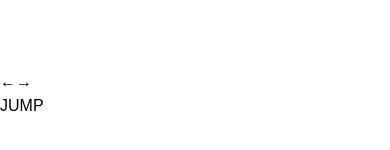
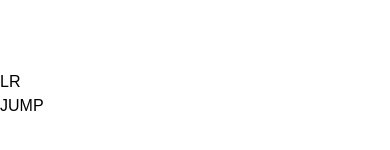
Before and after one commit to anh0701/finds, a Vue app: page / in a window 390 px wide. Shown: the part 402-552 px from the top of the page. Built offline with nearby package versions, Linux system fonts and the light colour scheme.

Commit message:
button mobile

```diff
--- a/src/components/GameCanvas.vue
+++ b/src/components/GameCanvas.vue
@@ -6,19 +6,17 @@
     <div
       class="w-full max-w-[900px] px-2 flex flex-col md:flex-row gap-3 md:justify-between md:items-center mb-4"
     >
-      <!-- TITLE -->
       <h1 class="text-2xl md:text-3xl font-black">English Quiz Platformer</h1>
 
       <!-- HUD INFO -->
       <div class="flex gap-3 flex-wrap">
-        <!-- LEVEL -->
+
         <div
           class="bg-slate-800 px-4 py-2 rounded-xl font-bold text-sm md:text-base"
         >
           Level {{ currentLevel.id }}
         </div>
 
-        <!-- SCORE -->
         <div
           class="bg-slate-800 px-4 py-2 rounded-xl font-bold text-sm md:text-base"
         >
@@ -97,21 +95,16 @@
       <div
         class="w-[90vw] max-w-[500px] bg-slate-900 border-4 border-yellow-400 rounded-3xl p-6 md:p-10 flex flex-col items-center gap-6 shadow-2xl"
       >
-        <!-- TITLE -->
         <h1
           class="text-4xl md:text-6xl font-black text-yellow-300 tracking-[4px] md:tracking-[6px] animate-pulse text-center"
         >
           YOU WIN
         </h1>
-
-        <!-- TEXT -->
         <p
           class="text-slate-300 text-base md:text-xl font-semibold text-center"
         >
           All levels completed
         </p>
-
-        <!-- BUTTON -->
         <button
           @click="restartGame"
           class="px-6 md:px-8 py-3 md:py-4 rounded-2xl bg-yellow-400 text-black font-black text-lg md:text-xl hover:scale-105 active:scale-95 transition-all duration-200 shadow-lg"
@@ -127,26 +120,24 @@
     >
       <!-- LEFT / RIGHT -->
       <div class="flex gap-4 pointer-events-auto">
-        <!-- LEFT -->
+
         <button
           @touchstart.prevent="mobileControls.left = true"
           @touchend="mobileControls.left = false"
           class="w-16 h-16 rounded-full bg-slate-800/80 backdrop-blur border border-white/20 text-2xl font-black active:scale-95"
         >
-          ←
+          L
         </button>
 
-        <!-- RIGHT -->
         <button
           @touchstart.prevent="mobileControls.right = true"
           @touchend="mobileControls.right = false"
           class="w-16 h-16 rounded-full bg-slate-800/80 backdrop-blur border border-white/20 text-2xl font-black active:scale-95"
         >
-          →
+          R
         </button>
       </div>
 
-      <!-- JUMP -->
       <div class="pointer-events-auto">
         <button
           @touchstart.prevent="mobileControls.jump = true"
```
